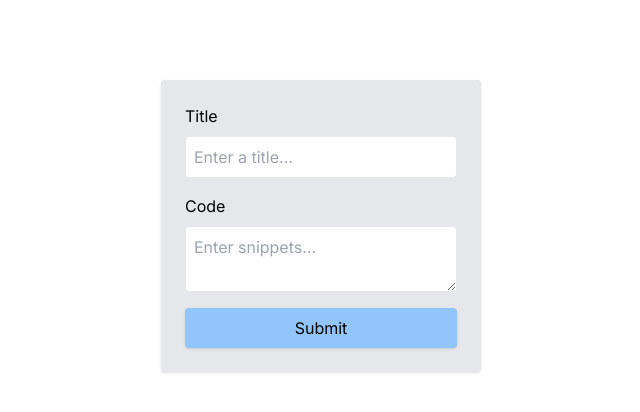
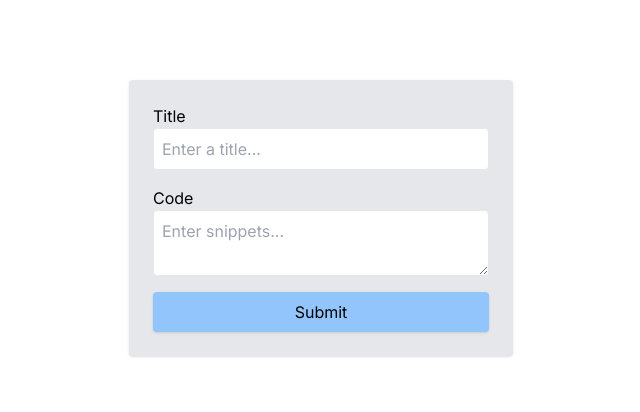
Before and after one commit to AungMyoAye101/snippet-next, a Next.js app: page /new in a window 1280 px wide. Shown: the top 412 px of the page, without its empty margins (319-959 px from the left). Built offline with nearby package versions, Linux system fonts and the light colour scheme.

Commit message:
add style

```diff
--- a/src/app/new/page.tsx
+++ b/src/app/new/page.tsx
@@ -4,9 +4,9 @@ const page = () => {
   return (
     <form
       action="#"
-      className="flex flex-col max-w-80 mx-auto p-6 rounded mt-20 gap-4 shadow bg-gray-200"
+      className="flex flex-col max-w-96 mx-auto p-6 rounded mt-20 gap-4 shadow bg-gray-200"
     >
-      <div className="flex flex-col gap-2">
+      <div className="flex flex-col ">
         <label htmlFor="title">Title</label>
         <input
           type="text"
@@ -16,7 +16,7 @@ const page = () => {
           className="border p-2 rounded focus:outline-green-400"
         />
       </div>
-      <div className="flex flex-col gap-2">
+      <div className="flex flex-col ">
         <label htmlFor="code">Code</label>
         <textarea
           name="code"
```
